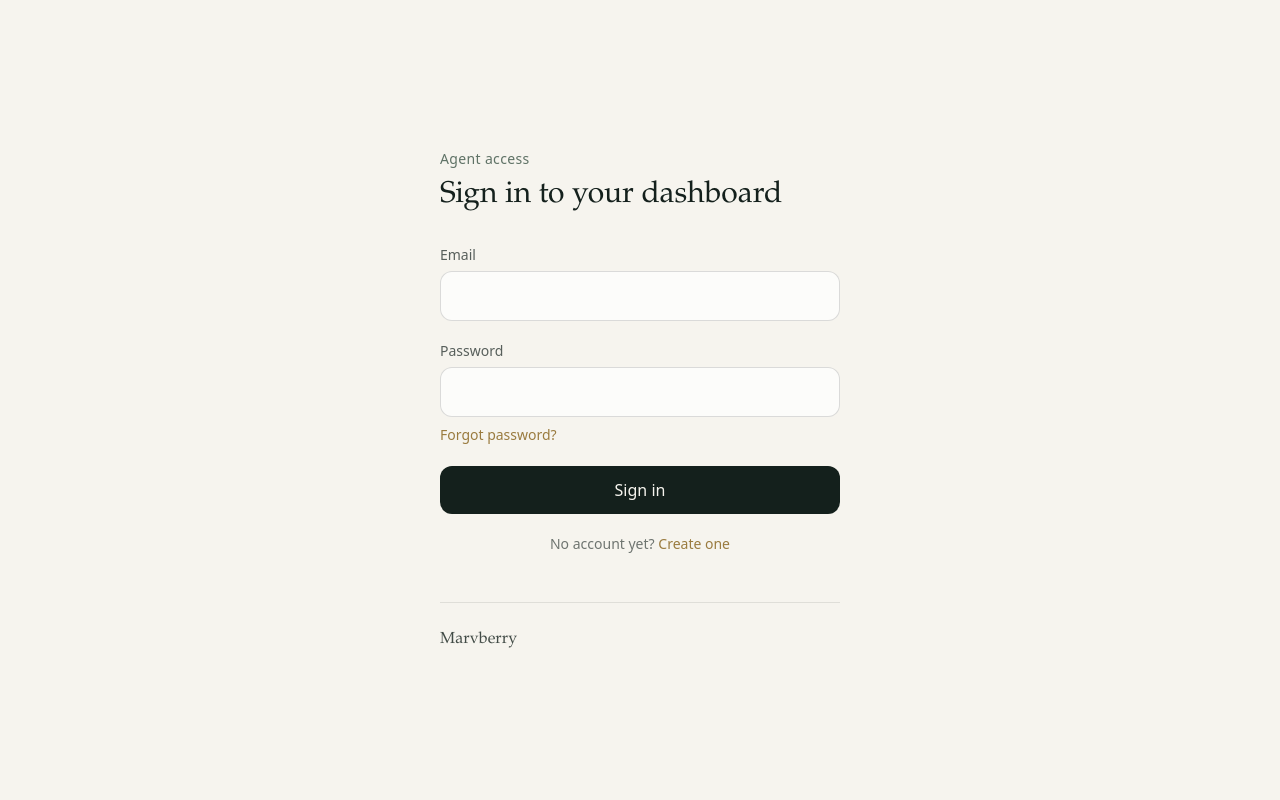
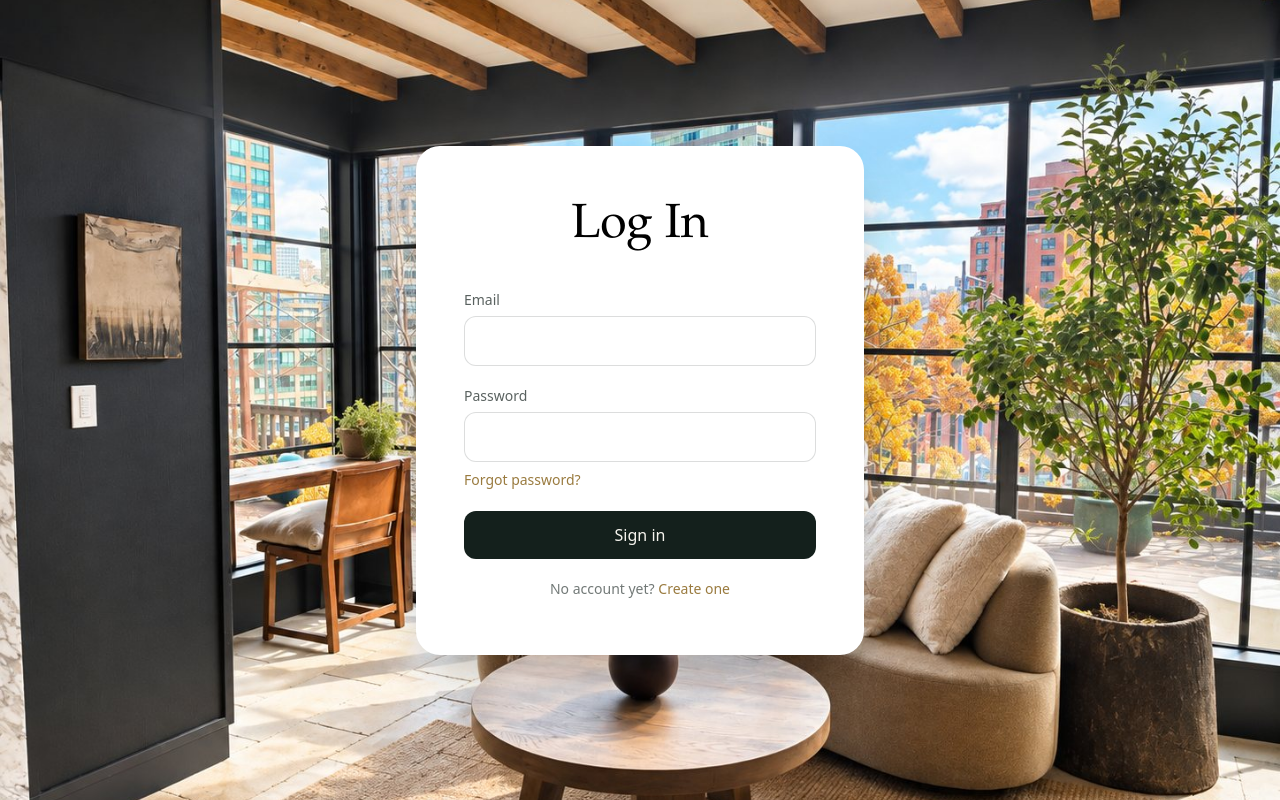
Before and after one commit to thestylingstylist-lang/bookingtoolv2, a Next.js app: page /login in a window 1280 px wide. Built offline with nearby package versions, Linux system fonts and the light colour scheme.

Commit message:
Update page.tsx

```diff
--- a/app/login/page.tsx
+++ b/app/login/page.tsx
@@ -1,15 +1,15 @@
-import AuthFooter from "@/app/auth-footer"
 import LoginForm from "./login-form"
 
 export default function LoginPage() {
   return (
-    <main className="mx-auto flex min-h-screen max-w-md flex-col justify-center px-6 py-16">
-      <header className="mb-8">
-        <p className="text-sm font-medium tracking-wide text-sage">Agent access</p>
-        <h1 className="mt-2 font-serif text-3xl">Sign in to your dashboard</h1>
-      </header>
-      <LoginForm />
-      <AuthFooter />
+    <main
+      className="flex min-h-screen items-center justify-center bg-cover bg-center px-5 py-16"
+      style={{ backgroundImage: "url('/login-bg.jpg')", backgroundColor: "#f6f4ee" }}
+    >
+      <div className="w-full max-w-md rounded-3xl bg-white px-8 py-14 shadow-2xl sm:px-12">
+        <h1 className="mb-10 text-center font-serif text-5xl text-black">Log In</h1>
+        <LoginForm />
+      </div>
     </main>
   )
 }
```
